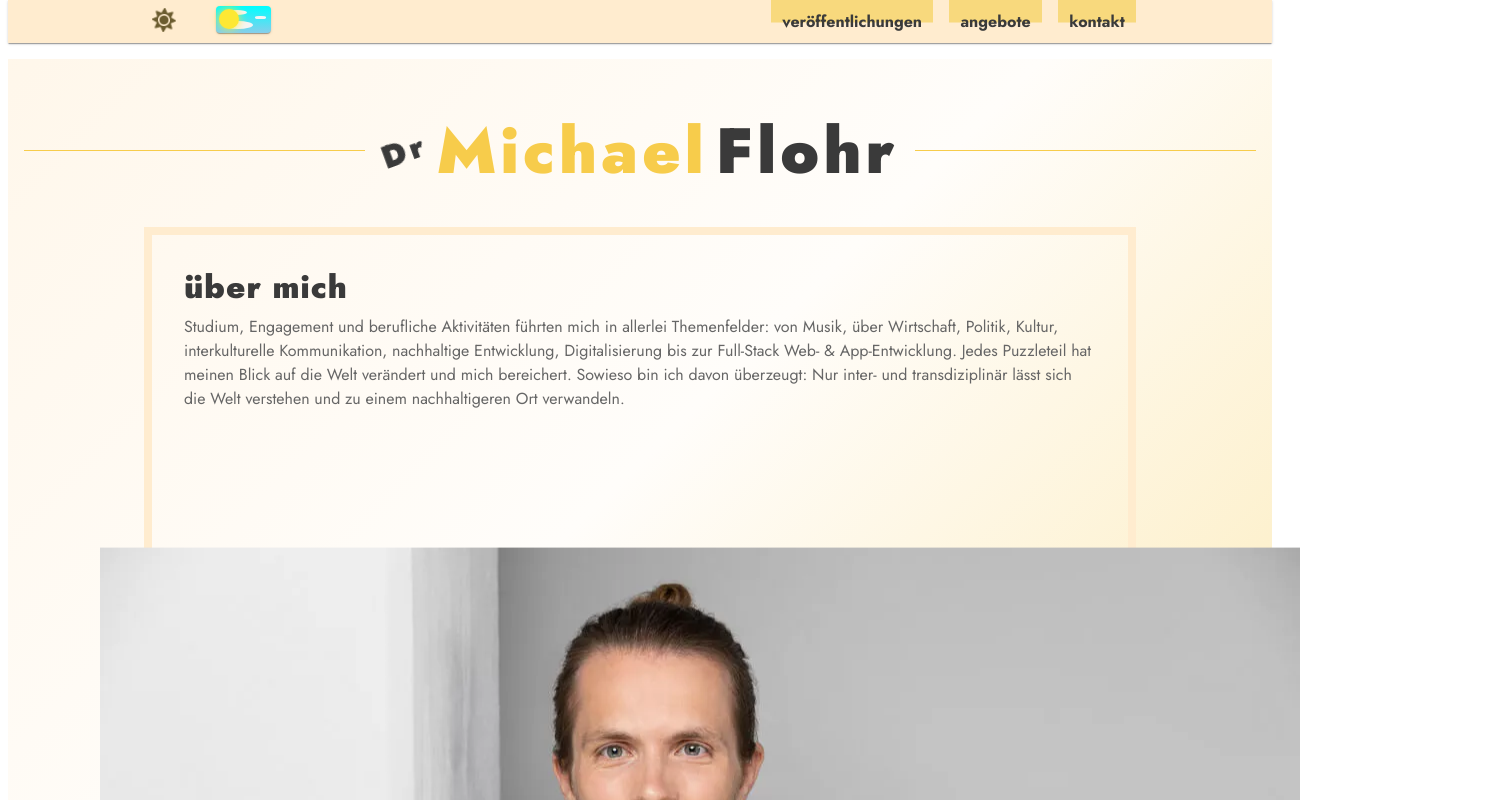
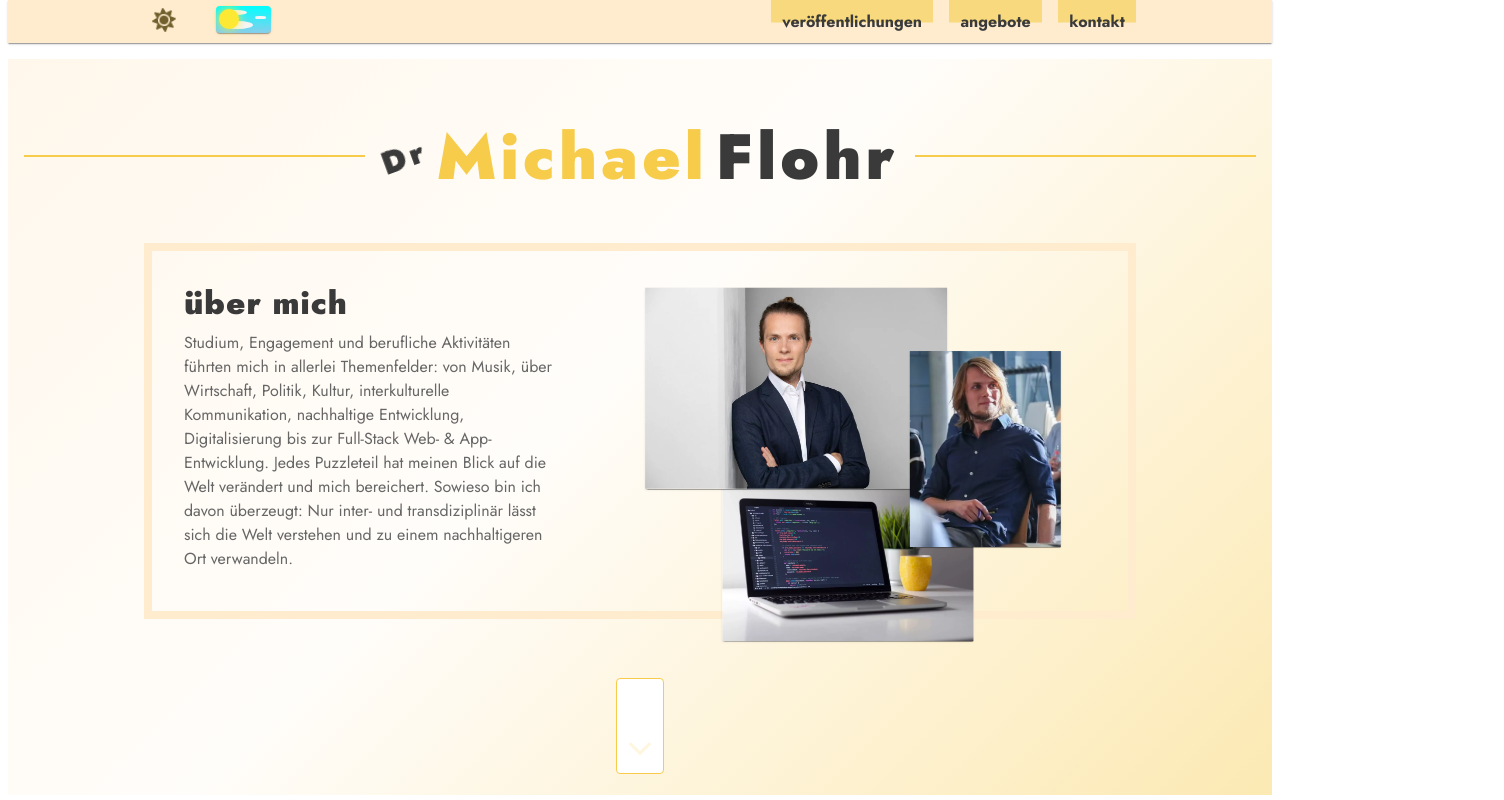
Before and after one commit to MatchuPitchu/portfolio, a React (Create React App) app: page / in a window 1280 px wide. Shown: the top 800 px of the page, 1504 px wide, since content can reach past the window. Built offline with nearby package versions, Linux system fonts and the light colour scheme.

Commit message:
Update ImgWithFallback.js

```diff
--- a/src/components/ImgWithFallback.js
+++ b/src/components/ImgWithFallback.js
@@ -1,8 +1,8 @@
 const ImgWithFallback = ({ className, src, fallback, alt, type = 'image/webp', ...rest }) => {
   return (
-    <picture className={className} >
+    <picture >
       <source srcSet={src} type={type} />
-      <img src={fallback} alt={alt} {...rest} />
+      <img src={fallback} alt={alt} {...rest} className={className} />
     </picture>
   );
 };
```
